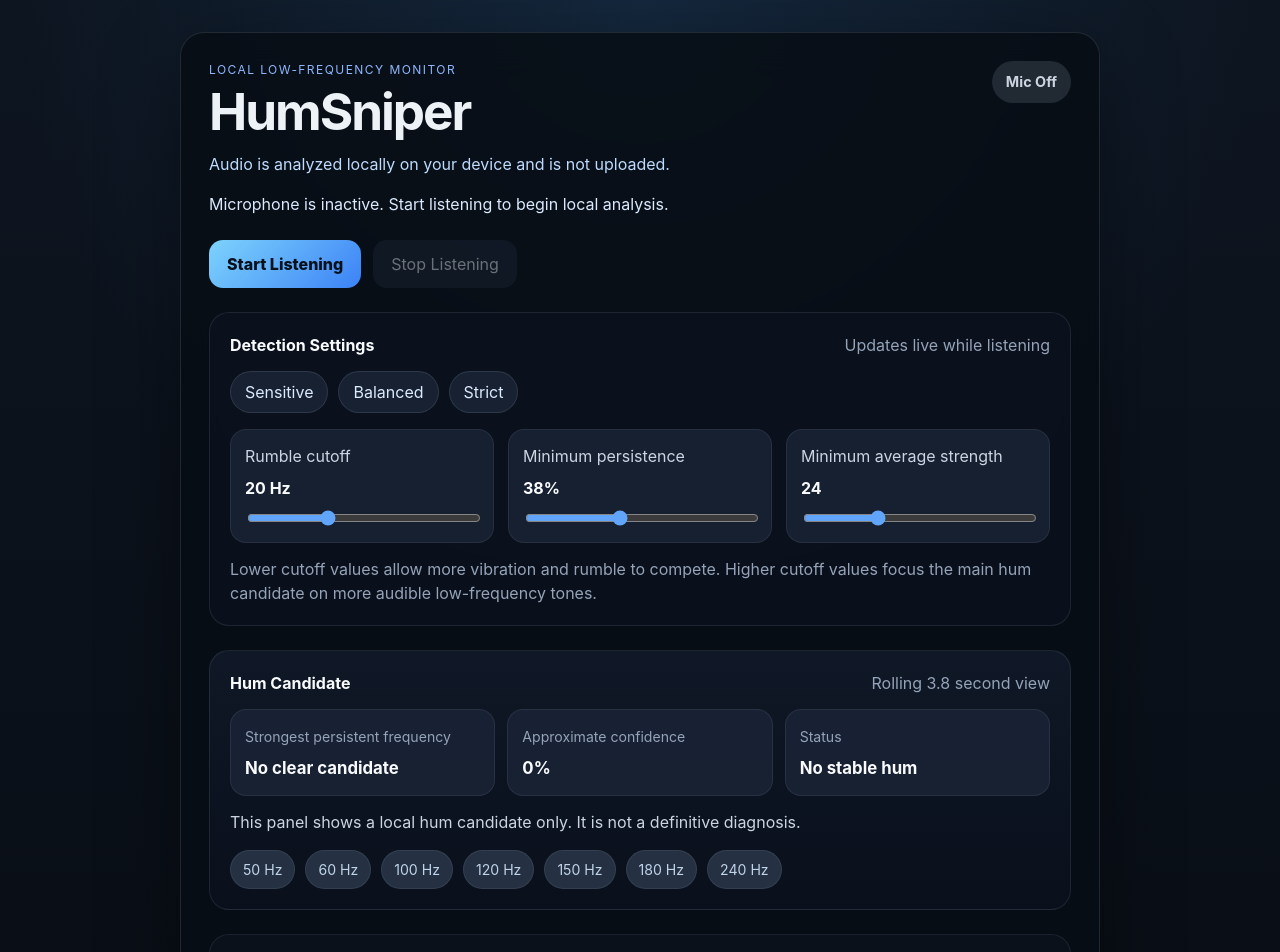
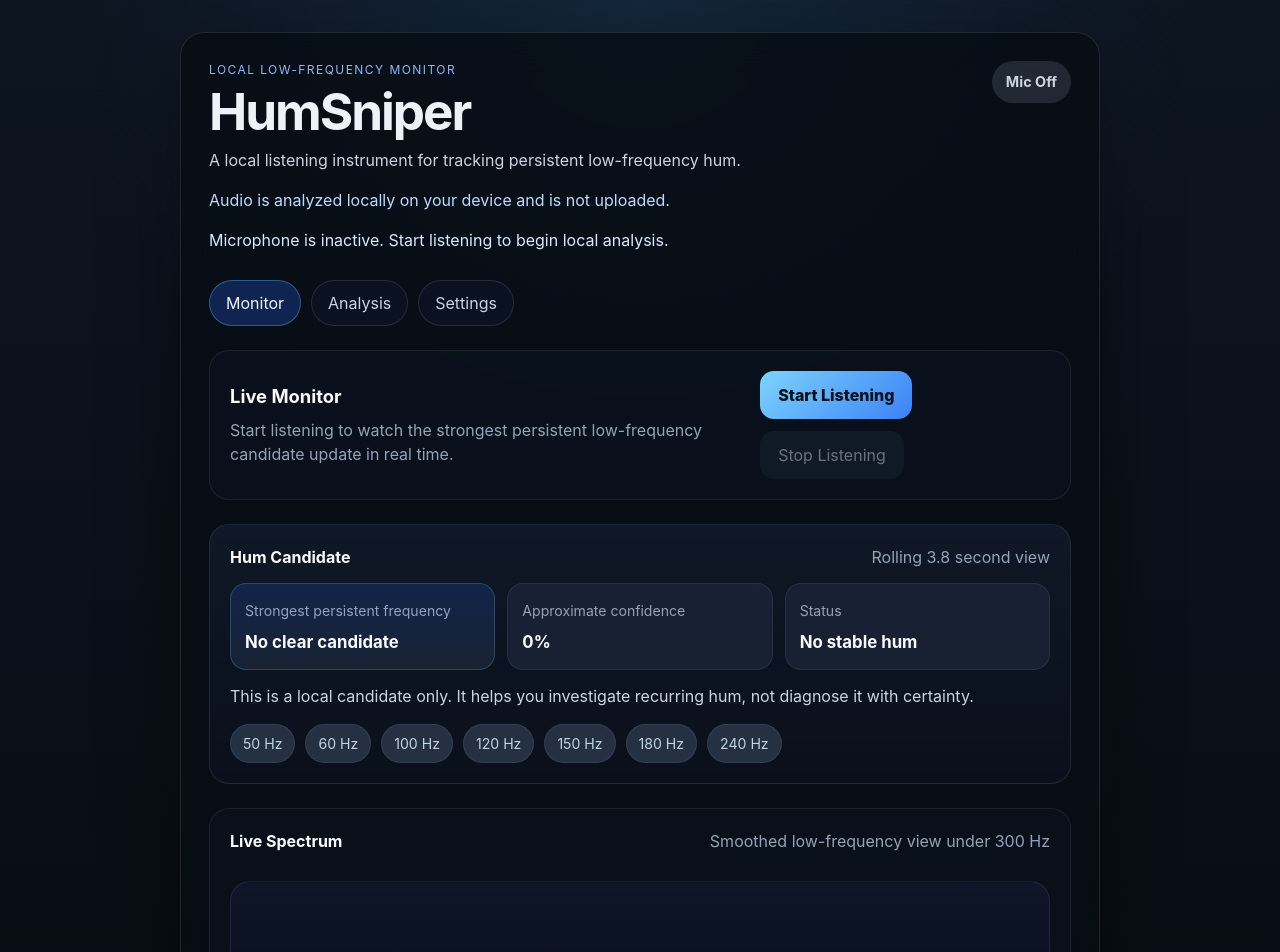
Before and after one commit to GrantPennington/HumSniper, a React (Vite) app: page / in a window 1280 px wide. Shown: the top 952 px of the page. Built offline with nearby package versions, Linux system fonts and the light colour scheme.

Commit message:
UI Layout cleanup

```diff
--- a/src/App.tsx
+++ b/src/App.tsx
@@ -33,6 +33,8 @@ type DetectionSettings = {
   minimumPersistencePercent: number;
   minimumAverageStrength: number;
 };
+
+type AppView = 'monitor' | 'analysis' | 'settings';
 
 type PersistenceState = {
   smoothedBins: number[];
@@ -118,6 +120,7 @@ function classifyHumCandidate(confidencePercent: number): HumStatus {
 }
 
 function App() {
+  const [activeView, setActiveView] = useState<AppView>('monitor');
   const [isListening, setIsListening] = useState(false);
   const [statusMessage, setStatusMessage] = useState(
     'Microphone is inactive. Start listening to begin local analysis.',
@@ -441,6 +444,9 @@ function App() {
           <div>
             <p className="eyebrow">Local low-frequency monitor</p>
             <h1>HumSniper</h1>
+            <p className="panel-intro">
+              A local listening instrument for tracking persistent low-frequency hum.
+            </p>
           </div>
           <span className={`status-badge ${isListening ? 'status-live' : 'status-idle'}`}>
             {isListening ? 'Mic Active' : 'Mic Off'}
@@ -459,8 +465,48 @@ function App() {
           </p>
         ) : null}
 
+        <nav className="view-tabs" aria-label="HumSniper sections">
+          <button
+            type="button"
+            className={`view-tab ${activeView === 'monitor' ? 'view-tab-active' : ''}`}
+            onClick={() => setActiveView('monitor')}
+          >
+            Monitor
+          </button>
+          <button
+            type="button"
+            className={`view-tab ${activeView === 'analysis' ? 'view-tab-active' : ''}`}
+            onClick={() => setActiveView('analysis')}
+          >
+            Analysis
+          </button>
+          <button
+            type="button"
+            className={`view-tab ${activeView === 'settings' ? 'view-tab-active' : ''}`}
+            onClick={() => setActiveView('settings')}
+          >
+            Settings
+          </button>
+        </nav>
+
+        {activeView === 'monitor' ? (
+          <div className="view-stack">
+            <section className="monitor-hero">
+              <div className="monitor-copy">
+                <h2>Live Monitor</h2>
+                <p className="monitor-note">
+                  Start listening to watch the strongest persistent low-frequency candidate update
+                  in real time.
+                </p>
+              </div>
+
               <div className="button-row">
-          <button type="button" className="primary-button" onClick={() => void startListening()}>
+                <button
+                  type="button"
+                  className="primary-button"
+                  onClick={() => void startListening()}
+                  disabled={isListening}
+                >
                   Start Listening
                 </button>
                 <button
@@ -472,12 +518,153 @@ function App() {
                   Stop Listening
                 </button>
               </div>
+            </section>
 
+            <section className="candidate-panel">
+              <div className="section-heading">
+                <h2>Hum Candidate</h2>
+                <span>Rolling 3.8 second view</span>
+              </div>
+
+              <div className="candidate-grid">
+                <div className="candidate-card candidate-card-primary">
+                  <span className="candidate-label">Strongest persistent frequency</span>
+                  <strong>
+                    {humCandidate.frequencyHz !== null
+                      ? `${humCandidate.frequencyHz.toFixed(1)} Hz`
+                      : 'No clear candidate'}
+                  </strong>
+                </div>
+
+                <div className="candidate-card">
+                  <span className="candidate-label">Approximate confidence</span>
+                  <strong>{humCandidate.confidencePercent}%</strong>
+                </div>
+
+                <div className="candidate-card">
+                  <span className="candidate-label">Status</span>
+                  <strong>{humCandidate.status}</strong>
+                </div>
+              </div>
+
+              <p className="candidate-note">
+                This is a local candidate only. It helps you investigate recurring hum, not
+                diagnose it with certainty.
+              </p>
+
+              <div className="mains-band-row" aria-label="Common mains hum bands">
+                {mainsBands.map((band) => (
+                  <span
+                    key={band.frequencyHz}
+                    className={`mains-chip ${band.highlighted ? 'mains-chip-active' : ''}`}
+                    title={`Persistent intensity ${band.intensity}%`}
+                  >
+                    {band.frequencyHz} Hz
+                    {humCandidate.nearestMainsBandHz === band.frequencyHz ? ' candidate' : ''}
+                  </span>
+                ))}
+              </div>
+            </section>
+
+            <section className="visualizer-panel">
+              <div className="section-heading">
+                <h2>Live Spectrum</h2>
+                <span>Smoothed low-frequency view under 300 Hz</span>
+              </div>
+
+              <section className="visualizer" aria-label="Low frequency visualization">
+                {bars.map((magnitude, index) => (
+                  <div key={index} className="bar-slot">
+                    <div
+                      className="bar-fill"
+                      style={{ height: `${Math.max(6, (magnitude / 255) * 100)}%` }}
+                    />
+                  </div>
+                ))}
+              </section>
+            </section>
+
+            <section className="peaks-panel">
+              <div className="section-heading">
+                <h2>Top 5 Peaks Under 300 Hz</h2>
+                <span>Smoothed live FFT snapshot</span>
+              </div>
+
+              {peaks.length > 0 ? (
+                <ul className="peak-list">
+                  {peaks.map((peak) => (
+                    <li key={`${peak.frequencyHz}-${peak.magnitude}`} className="peak-item">
+                      <span>{peak.frequencyHz.toFixed(1)} Hz</span>
+                      <span>{Math.round(peak.magnitude)}</span>
+                    </li>
+                  ))}
+                </ul>
+              ) : (
+                <p className="empty-state">No low-frequency peaks detected yet.</p>
+              )}
+            </section>
+          </div>
+        ) : null}
+
+        {activeView === 'analysis' ? (
+          <div className="view-stack">
+            <section className="analysis-panel">
+              <div className="section-heading">
+                <h2>Debug Analysis</h2>
+                <span>Why this candidate is being chosen</span>
+              </div>
+
+              <p className="analysis-note">
+                Frequencies below {settings.rumbleCutoffHz} Hz can still appear here, but they
+                will not become the main hum candidate.
+              </p>
+
+              <p className="analysis-note">
+                Use this view when the monitor looks surprising or when you want to compare several
+                persistent bands side by side.
+              </p>
+
+              {persistentCandidates.length > 0 ? (
+                <ul className="analysis-list">
+                  {persistentCandidates.map((candidate) => (
+                    <li key={candidate.frequencyHz} className="analysis-item">
+                      <div>
+                        <strong>{candidate.frequencyHz.toFixed(1)} Hz</strong>
+                        {candidate.nearestMainsBandHz !== null ? (
+                          <span className="analysis-tag">
+                            near {candidate.nearestMainsBandHz} Hz
+                          </span>
+                        ) : null}
+                        {candidate.excludedByRumbleFilter ? (
+                          <span className="analysis-tag analysis-tag-muted">below cutoff</span>
+                        ) : null}
+                      </div>
+                      <span>avg strength {candidate.averageStrength.toFixed(1)}</span>
+                      <span>persistence {candidate.confidencePercent}%</span>
+                    </li>
+                  ))}
+                </ul>
+              ) : (
+                <p className="empty-state">
+                  Persistent candidates will appear here while listening.
+                </p>
+              )}
+            </section>
+          </div>
+        ) : null}
+
+        {activeView === 'settings' ? (
+          <div className="view-stack">
             <section className="settings-panel">
               <div className="section-heading">
                 <h2>Detection Settings</h2>
                 <span>Updates live while listening</span>
               </div>
+
+              <p className="settings-note">
+                Use presets for quick tuning, then adjust sliders if your room is unusually noisy
+                or vibration-heavy.
+              </p>
 
               <div className="preset-row">
                 {Object.entries(DETECTION_PRESETS).map(([presetName, presetSettings]) => (
@@ -549,124 +736,12 @@ function App() {
               </div>
 
               <p className="settings-note">
-            Lower cutoff values allow more vibration and rumble to compete. Higher cutoff values
-            focus the main hum candidate on more audible low-frequency tones.
+                Lower cutoff values allow more vibration and rumble to compete. Higher cutoff
+                values focus the main hum candidate on more audible low-frequency tones.
               </p>
             </section>
-
-        <section className="candidate-panel">
-          <div className="section-heading">
-            <h2>Hum Candidate</h2>
-            <span>Rolling 3.8 second view</span>
           </div>
-
-          <div className="candidate-grid">
-            <div className="candidate-card">
-              <span className="candidate-label">Strongest persistent frequency</span>
-              <strong>
-                {humCandidate.frequencyHz !== null
-                  ? `${humCandidate.frequencyHz.toFixed(1)} Hz`
-                  : 'No clear candidate'}
-              </strong>
-            </div>
-
-            <div className="candidate-card">
-              <span className="candidate-label">Approximate confidence</span>
-              <strong>{humCandidate.confidencePercent}%</strong>
-            </div>
-
-            <div className="candidate-card">
-              <span className="candidate-label">Status</span>
-              <strong>{humCandidate.status}</strong>
-            </div>
-          </div>
-
-          <p className="candidate-note">
-            This panel shows a local hum candidate only. It is not a definitive diagnosis.
-          </p>
-
-          <div className="mains-band-row" aria-label="Common mains hum bands">
-            {mainsBands.map((band) => (
-              <span
-                key={band.frequencyHz}
-                className={`mains-chip ${band.highlighted ? 'mains-chip-active' : ''}`}
-                title={`Persistent intensity ${band.intensity}%`}
-              >
-                {band.frequencyHz} Hz
-                {humCandidate.nearestMainsBandHz === band.frequencyHz ? ' candidate' : ''}
-              </span>
-            ))}
-          </div>
-        </section>
-
-        <section className="analysis-panel">
-          <div className="section-heading">
-            <h2>Debug Analysis</h2>
-            <span>Why this candidate is being chosen</span>
-          </div>
-
-          <p className="analysis-note">
-            Frequencies below {settings.rumbleCutoffHz} Hz can still appear here, but they will not
-            become the main hum candidate.
-          </p>
-
-          {persistentCandidates.length > 0 ? (
-            <ul className="analysis-list">
-              {persistentCandidates.map((candidate) => (
-                <li key={candidate.frequencyHz} className="analysis-item">
-                  <div>
-                    <strong>{candidate.frequencyHz.toFixed(1)} Hz</strong>
-                    {candidate.nearestMainsBandHz !== null ? (
-                      <span className="analysis-tag">
-                        near {candidate.nearestMainsBandHz} Hz
-                      </span>
         ) : null}
-                    {candidate.excludedByRumbleFilter ? (
-                      <span className="analysis-tag analysis-tag-muted">
-                        below cutoff
-                      </span>
-                    ) : null}
-                  </div>
-                  <span>avg strength {candidate.averageStrength.toFixed(1)}</span>
-                  <span>persistence {candidate.confidencePercent}%</span>
-                </li>
-              ))}
-            </ul>
-          ) : (
-            <p className="empty-state">Persistent candidates will appear here while listening.</p>
-          )}
-        </section>
-
-        <section className="visualizer" aria-label="Low frequency visualization">
-          {bars.map((magnitude, index) => (
-            <div key={index} className="bar-slot">
-              <div
-                className="bar-fill"
-                style={{ height: `${Math.max(6, (magnitude / 255) * 100)}%` }}
-              />
-            </div>
-          ))}
-        </section>
-
-        <section className="peaks-panel">
-          <div className="section-heading">
-            <h2>Top 5 Peaks Under 300 Hz</h2>
-            <span>Smoothed live FFT snapshot</span>
-          </div>
-
-          {peaks.length > 0 ? (
-            <ul className="peak-list">
-              {peaks.map((peak) => (
-                <li key={`${peak.frequencyHz}-${peak.magnitude}`} className="peak-item">
-                  <span>{peak.frequencyHz.toFixed(1)} Hz</span>
-                  <span>{Math.round(peak.magnitude)}</span>
-                </li>
-              ))}
-            </ul>
-          ) : (
-            <p className="empty-state">No low-frequency peaks detected yet.</p>
-          )}
-        </section>
       </section>
     </main>
   );
--- a/src/styles.css
+++ b/src/styles.css
@@ -53,6 +53,12 @@ select {
   justify-content: space-between;
   align-items: flex-start;
   gap: 16px;
+}
+
+.panel-intro {
+  margin-top: 12px;
+  max-width: 36rem;
+  color: #cbd5e1;
 }
 
 .eyebrow {
@@ -125,11 +131,72 @@ h2 {
   display: flex;
   flex-wrap: wrap;
   gap: 12px;
+  margin-top: 0;
+}
+
+.view-tabs {
+  display: flex;
+  flex-wrap: wrap;
+  gap: 10px;
+  margin-top: 28px;
+}
+
+.view-tab {
+  border: 1px solid rgba(148, 163, 184, 0.18);
+  border-radius: 999px;
+  padding: 10px 16px;
+  color: #cbd5e1;
+  background: rgba(15, 23, 42, 0.58);
+  cursor: pointer;
+  transition:
+    transform 160ms ease,
+    background-color 160ms ease,
+    border-color 160ms ease,
+    color 160ms ease;
+}
+
+.view-tab:hover {
+  transform: translateY(-1px);
+}
+
+.view-tab-active {
+  color: #eff6ff;
+  background: rgba(37, 99, 235, 0.28);
+  border-color: rgba(125, 211, 252, 0.32);
+}
+
+.view-stack {
+  display: grid;
+  gap: 24px;
   margin-top: 24px;
 }
 
+.monitor-hero,
+.visualizer-panel {
+  padding: 20px;
+  border-radius: 20px;
+  background: rgba(12, 19, 31, 0.72);
+  border: 1px solid rgba(148, 163, 184, 0.12);
+}
+
+.monitor-hero {
+  display: flex;
+  justify-content: space-between;
+  align-items: center;
+  gap: 18px;
+}
+
+.monitor-copy h2 {
+  font-size: 1.15rem;
+}
+
+.monitor-note {
+  margin-top: 8px;
+  max-width: 34rem;
+  color: #94a3b8;
+}
+
 .settings-panel {
-  margin-top: 24px;
   padding: 20px;
   border-radius: 20px;
   background: rgba(12, 19, 31, 0.78);
@@ -250,7 +317,6 @@ h2 {
 }
 
 .candidate-panel {
-  margin-top: 24px;
   padding: 20px;
   border-radius: 20px;
   background:
@@ -270,6 +336,12 @@ h2 {
   border-radius: 16px;
   background: rgba(30, 41, 59, 0.68);
   border: 1px solid rgba(148, 163, 184, 0.12);
+}
+
+.candidate-card-primary {
+  background:
+    linear-gradient(180deg, rgba(37, 99, 235, 0.2), rgba(30, 41, 59, 0.72));
+  border-color: rgba(125, 211, 252, 0.22);
 }
 
 .candidate-card strong {
@@ -313,7 +385,6 @@ h2 {
 }
 
 .analysis-panel {
-  margin-top: 24px;
   padding: 20px;
   border-radius: 20px;
   background: rgba(13, 20, 33, 0.72);
@@ -393,7 +464,6 @@ h2 {
 }
 
 .peaks-panel {
-  margin-top: 24px;
   padding: 20px;
   border-radius: 20px;
   background: rgba(15, 23, 42, 0.58);
@@ -440,6 +510,11 @@ h2 {
     align-items: flex-start;
   }
 
+  .monitor-hero {
+    flex-direction: column;
+    align-items: flex-start;
+  }
+
   .visualizer {
     gap: 4px;
     height: 180px;
```
Also changed, not shown: 3 other files (tests, documents, lock files or other folders). Lines whose indentation alone changed are shown as unchanged.
